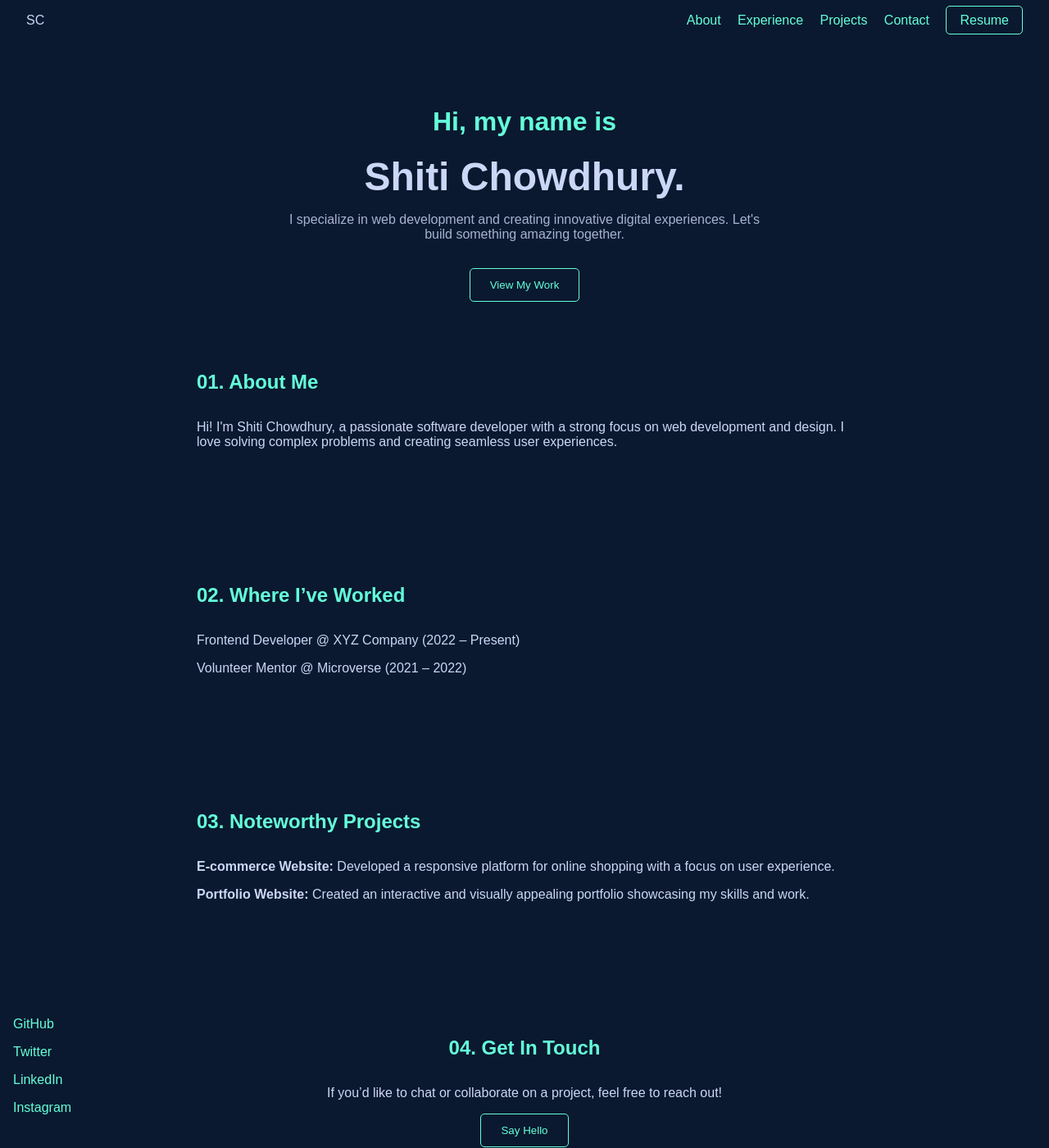
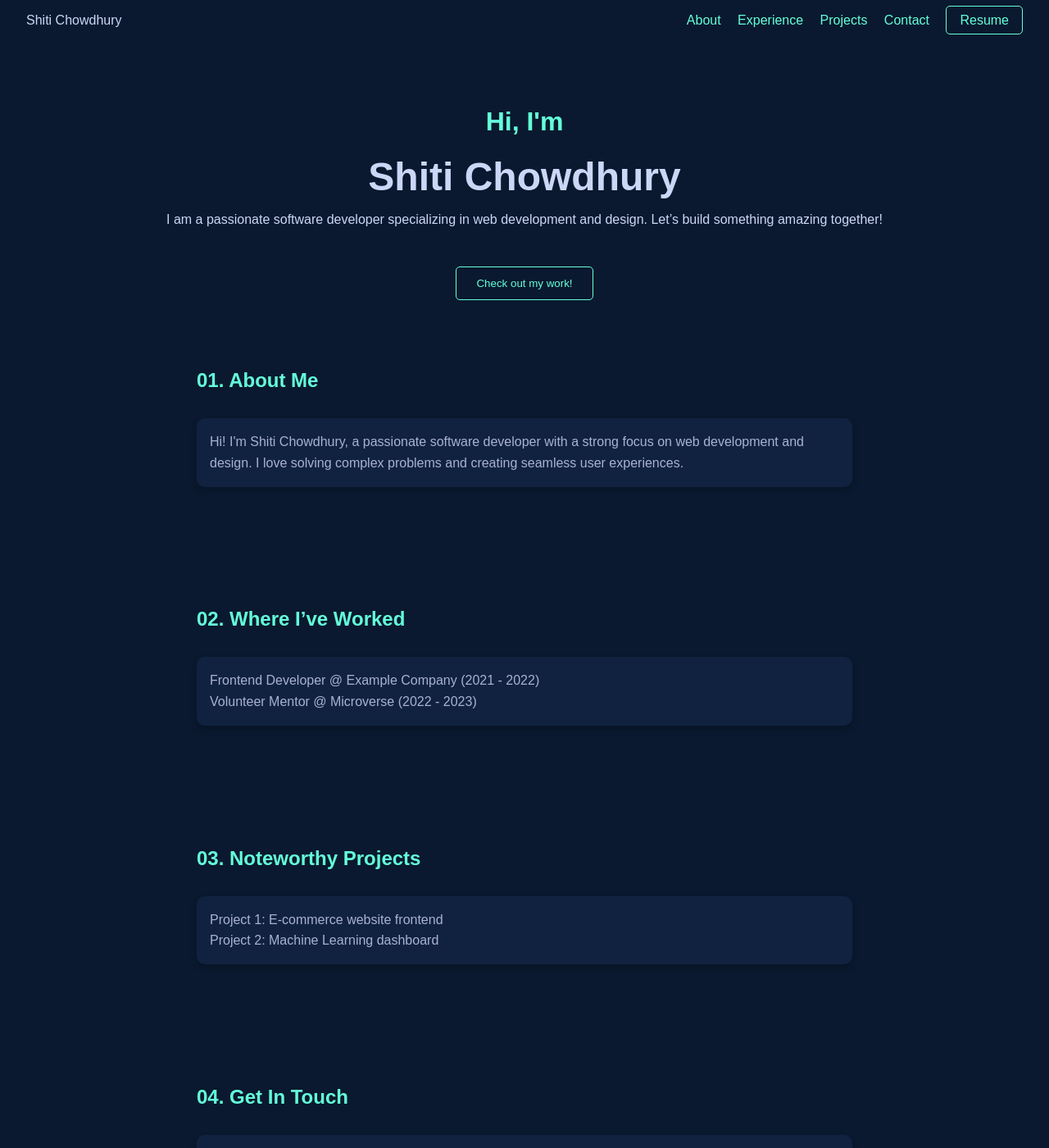
Before and after one commit to SHITICHY21/SHITICHY21.github.io, a Jekyll site: the page built from index.md, in a window 1280 px wide and 1400 px high. Shown: the whole window at 82% size. Built offline with Jekyll 4.4.1, drawn with Linux system fonts in a browser that asks for light colours; our own code applies the rules of GitHub Pages for plain Markdown files; some of the changed text lies outside the part shown.

Commit message:
Update default.html

```diff
--- a/_layouts/default.html
+++ b/_layouts/default.html
@@ -51,12 +52,6 @@
       margin: 1rem 0;
     }
 
-    .hero p {
-      max-width: 600px;
-      margin: 0 auto;
-      color: #a8b2d1;
-    }
-
     .hero .btn {
       margin-top: 2rem;
       padding: 0.75rem 1.5rem;
@@ -73,31 +68,22 @@
       margin: 0 auto;
     }
 
+    .about-content, .experience-content, .projects-content, .contact-content {
+      padding: 1rem;
+      background-color: #112240;
+      border-radius: 10px;
+      box-shadow: 0 4px 8px rgba(0, 0, 0, 0.2);
+    }
+
+    .about-content p, .experience-content p, .projects-content p, .contact-content p {
+      margin: 0;
+      line-height: 1.6;
+      color: #a8b2d1;
+    }
+
     h2.section-title {
       color: #64ffda;
       margin-bottom: 2rem;
-    }
-
-    .experience ul, .projects ul {
-      list-style: none;
-      padding: 0;
-    }
-
-    .experience li, .projects li {
-      margin-bottom: 1rem;
-    }
-
-    .contact {
-      text-align: center;
-    }
-
-    .contact .btn {
-      padding: 0.75rem 1.5rem;
-      background-color: transparent;
-      border: 1px solid #64ffda;
-      color: #64ffda;
-      cursor: pointer;
-      border-radius: 5px;
     }
 
     footer {
@@ -107,25 +93,12 @@
       color: #a8b2d1;
       font-size: 0.9rem;
     }
-
-    .social-icons {
-      position: fixed;
-      left: 1rem;
-      bottom: 2rem;
-      display: flex;
-      flex-direction: column;
-    }
-
-    .social-icons a {
-      color: #64ffda;
-      margin: 0.5rem 0;
-      text-decoration: none;
-    }
   </style>
 </head>
 <body>
+  <!-- Navbar -->
   <header>
-    <div>SC</div>
+    <div>Shiti Chowdhury</div>
     <nav>
       <a href="#about">About</a>
       <a href="#experience">Experience</a>
@@ -135,49 +108,57 @@
     </nav>
   </header>
 
+  <!-- Hero Section -->
   <div class="hero">
-    <h1>Hi, my name is</h1>
-    <h2>Shiti Chowdhury.</h2>
-    <p>I specialize in web development and creating innovative digital experiences. Let's build something amazing together.</p>
-    <button class="btn">View My Work</button>
+    <h1>Hi, I'm</h1>
+    <h2>Shiti Chowdhury</h2>
+    <div>
+      <p>I am a passionate software developer specializing in web development and design. Let’s build something amazing together!</p>
+    </div>
+    <button class="btn">Check out my work!</button>
   </div>
 
+  <!-- About Section -->
   <section id="about" class="about">
     <h2 class="section-title">01. About Me</h2>
-    <p>Hi! I'm Shiti Chowdhury, a passionate software developer with a strong focus on web development and design. I love solving complex problems and creating seamless user experiences.</p>
+    <div class="about-content">
+      <p>
+        Hi! I'm Shiti Chowdhury, a passionate software developer with a strong focus on web development and design.
+        I love solving complex problems and creating seamless user experiences.
+      </p>
+    </div>
   </section>
 
+  <!-- Experience Section -->
   <section id="experience" class="experience">
     <h2 class="section-title">02. Where I’ve Worked</h2>
-    <ul>
-      <li>Frontend Developer @ XYZ Company (2022 – Present)</li>
-      <li>Volunteer Mentor @ Microverse (2021 – 2022)</li>
-    </ul>
+    <div class="experience-content">
+      <p>Frontend Developer @ Example Company (2021 - 2022)</p>
+      <p>Volunteer Mentor @ Microverse (2022 - 2023)</p>
+    </div>
   </section>
 
+  <!-- Projects Section -->
   <section id="projects" class="projects">
     <h2 class="section-title">03. Noteworthy Projects</h2>
-    <ul>
-      <li><strong>E-commerce Website:</strong> Developed a responsive platform for online shopping with a focus on user experience.</li>
-      <li><strong>Portfolio Website:</strong> Created an interactive and visually appealing portfolio showcasing my skills and work.</li>
-    </ul>
+    <div class="projects-content">
+      <p>Project 1: E-commerce website frontend</p>
+      <p>Project 2: Machine Learning dashboard</p>
+    </div>
   </section>
 
+  <!-- Contact Section -->
   <section id="contact" class="contact">
     <h2 class="section-title">04. Get In Touch</h2>
-    <p>If you’d like to chat or collaborate on a project, feel free to reach out!</p>
-    <button class="btn">Say Hello</button>
+    <div class="contact-content">
+      <p>If you’d like to chat or have questions, feel free to reach out!</p>
+      <button class="btn">Say Hello</button>
+    </div>
   </section>
 
+  <!-- Footer -->
   <footer>
     Designed & Built by Shiti Chowdhury
   </footer>
-
-  <div class="social-icons">
-    <a href="#">GitHub</a>
-    <a href="#">Twitter</a>
-    <a href="#">LinkedIn</a>
-    <a href="#">Instagram</a>
-  </div>
 </body>
 </html>
```
Also changed, not shown: other parts of _layouts/default.html (+1 -0 lines).
